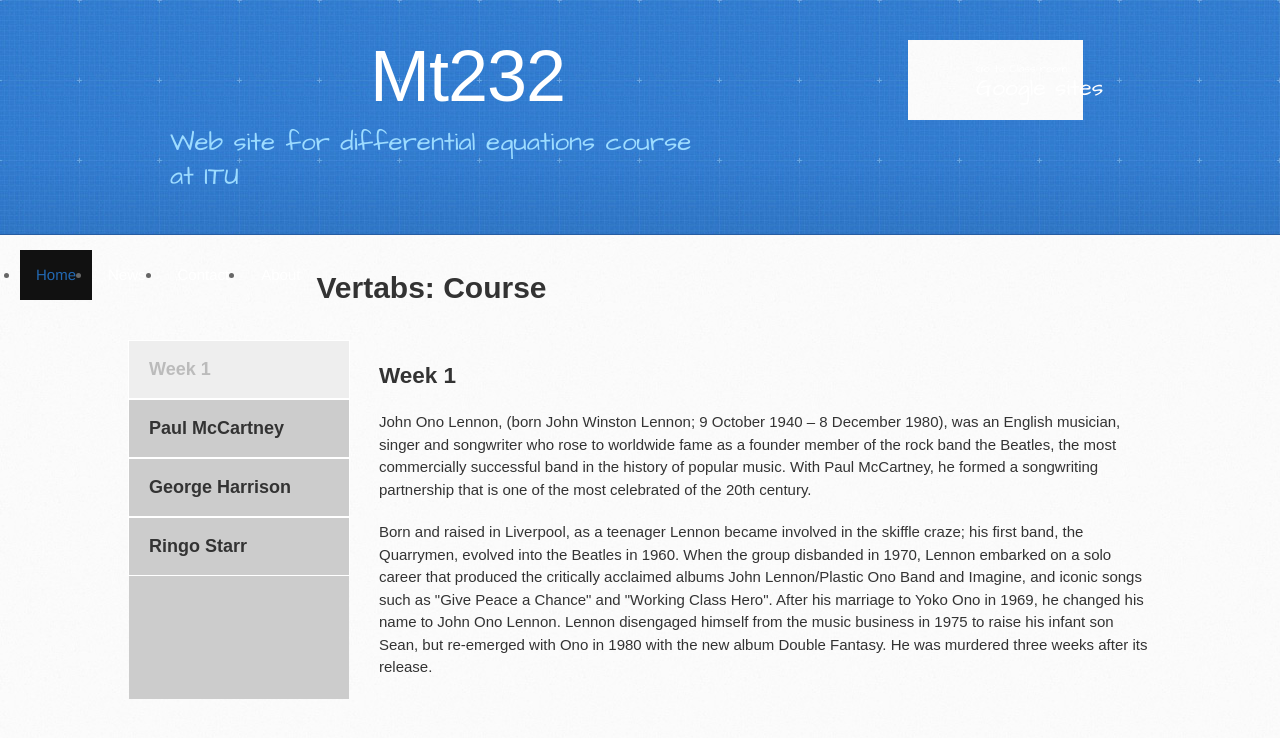
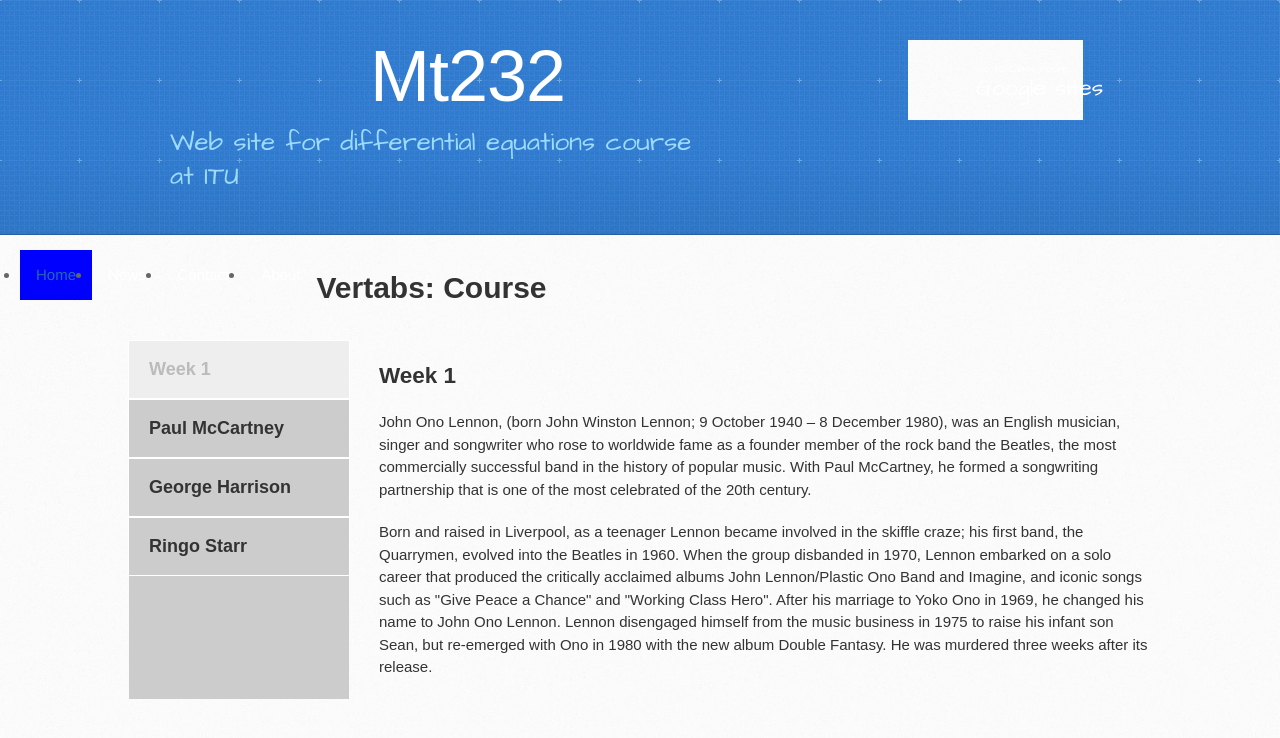
Before and after one commit to awais506/MT232, a plain HTML site: page Course/CourseMaterial.html in a window 1280 px wide. In both pictures the pointer is over the link "Home". Drawn offline with Linux system fonts and the light colour scheme; files that its build step writes are made by us from their sources.

Commit message:
Update tab.css

```diff
--- a/Course/tab.css
+++ b/Course/tab.css
@@ -20,5 +20,5 @@ li a {
 }
 
 li a:hover {
-    background-color: #111;
+    background-color: blue;
 }
```
